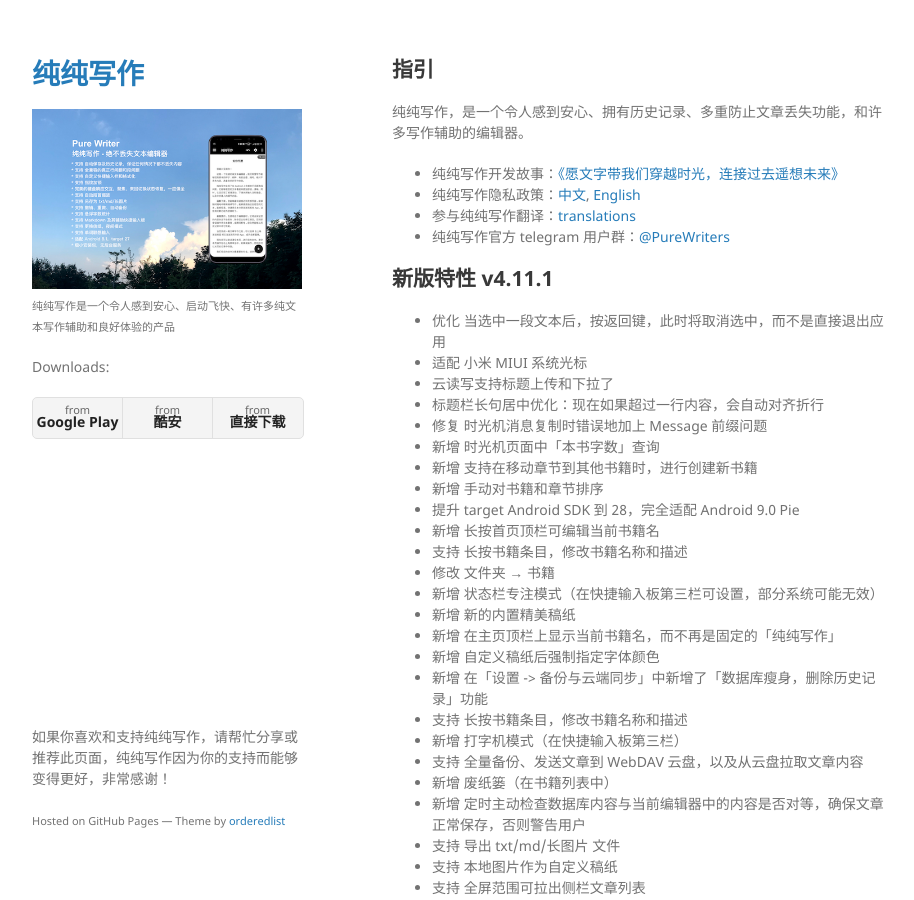
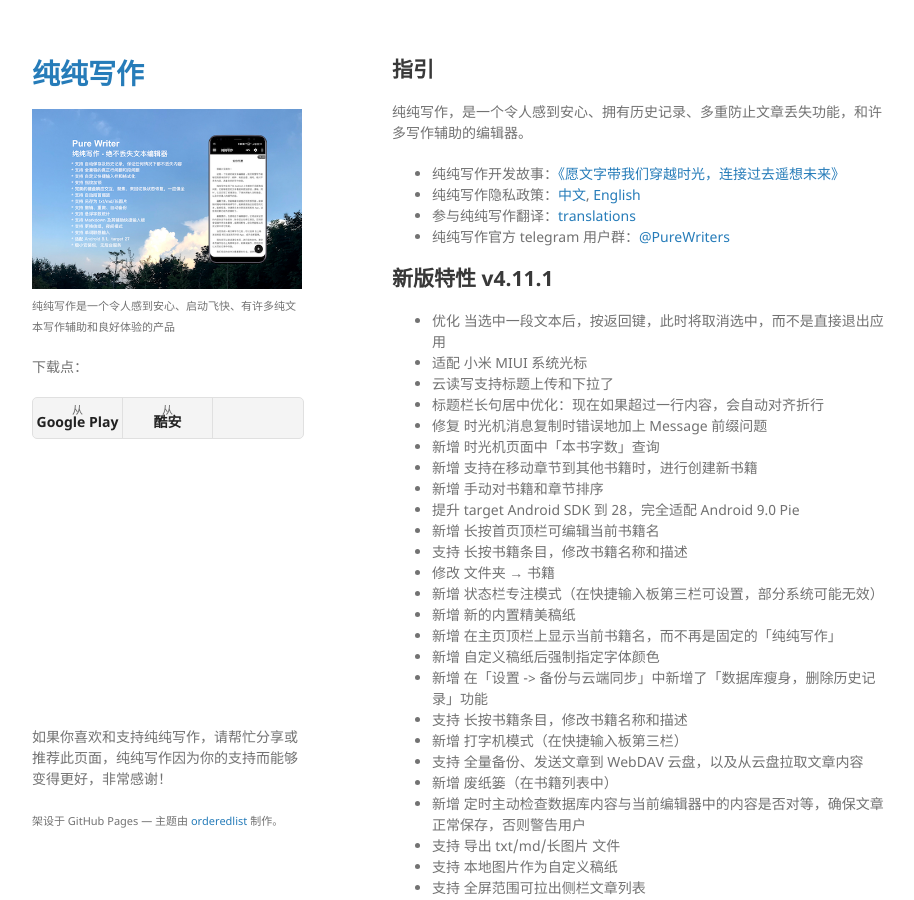
Before and after one commit to PureWriter/writer.drakeet.com, a Jekyll site: the page built from index.md, in a window 1280 px wide and 900 px high. Shown: the whole window, without its empty margins (178-1092 px from the left). Built offline with Jekyll 4.4.1, drawn with Linux system fonts in a browser that asks for light colours; our own code applies the rules of GitHub Pages for plain Markdown files.

Commit message:
Removed "Direct Download" Button (#1)

```diff
--- a/_config.yml
+++ b/_config.yml
@@ -7,4 +7,3 @@
 show_downloads: true
 google_play: https://play.google.com/store/apps/details?id=com.drakeet.purewriter
 coolapk: https://www.coolapk.com/apk/com.drakeet.purewriter
-direct: https://www.coolapk.com/apk/com.drakeet.purewriter
--- a/_layouts/default.html
+++ b/_layouts/default.html
@@ -1,5 +1,5 @@
 <!DOCTYPE html>
-<html lang="{{ site.lang | default: "en-US" }}">
+<html lang="{{ site.lang | default: "zh-CN" }}">
   <head>
     <meta charset="UTF-8">
     <meta http-equiv="X-UA-Compatible" content="IE=edge">
@@ -23,11 +23,10 @@
         <p><small>{{ site.description | default: site.github.project_tagline }}</small></p>
 
         {% if site.show_downloads %}
-        <p class"downloads">Downloads: </p>
+        <p class"downloads">下载点： </p>
         <ul class="downloads">
-          <li><a href="{{ site.google_play }}">from <strong>Google Play</strong></a></li>
-          <li><a href="{{ site.coolapk }}">from <strong>酷安</strong></a></li>
-          <li><a href="{{ site.direct }}">from <strong>直接下载</strong></a></li>
+          <li><a href="{{ site.google_play }}">从 <strong>Google Play</strong></a></li>
+          <li><a href="{{ site.coolapk }}">从 <strong>酷安</strong></a></li>
         </ul>
         {% endif %}
       </header>
@@ -38,7 +37,7 @@
       </section>
       <footer>
         <p>如果你喜欢和支持纯纯写作，请帮忙分享或推荐此页面，纯纯写作因为你的支持而能够变得更好，非常感谢！</p>
-        <p><small>Hosted on GitHub Pages &mdash; Theme by <a href="https://github.com/orderedlist">orderedlist</a></small></p>
+        <p><small>架设于 GitHub Pages &mdash; 主题由 <a href="https://github.com/orderedlist">orderedlist</a> 制作。</small></p>
       </footer>
     </div>
     <script src="{{ "/assets/js/scale.fix.js" | relative_url }}"></script>
```
